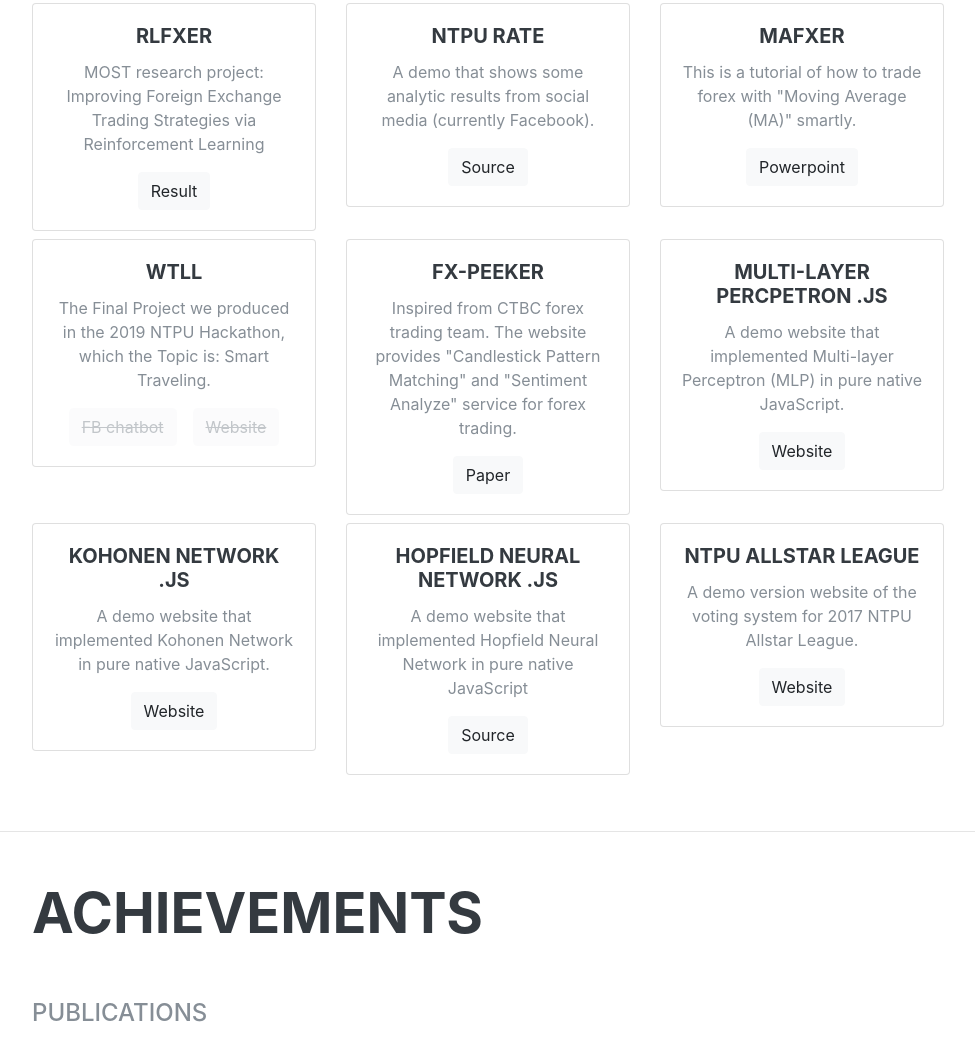
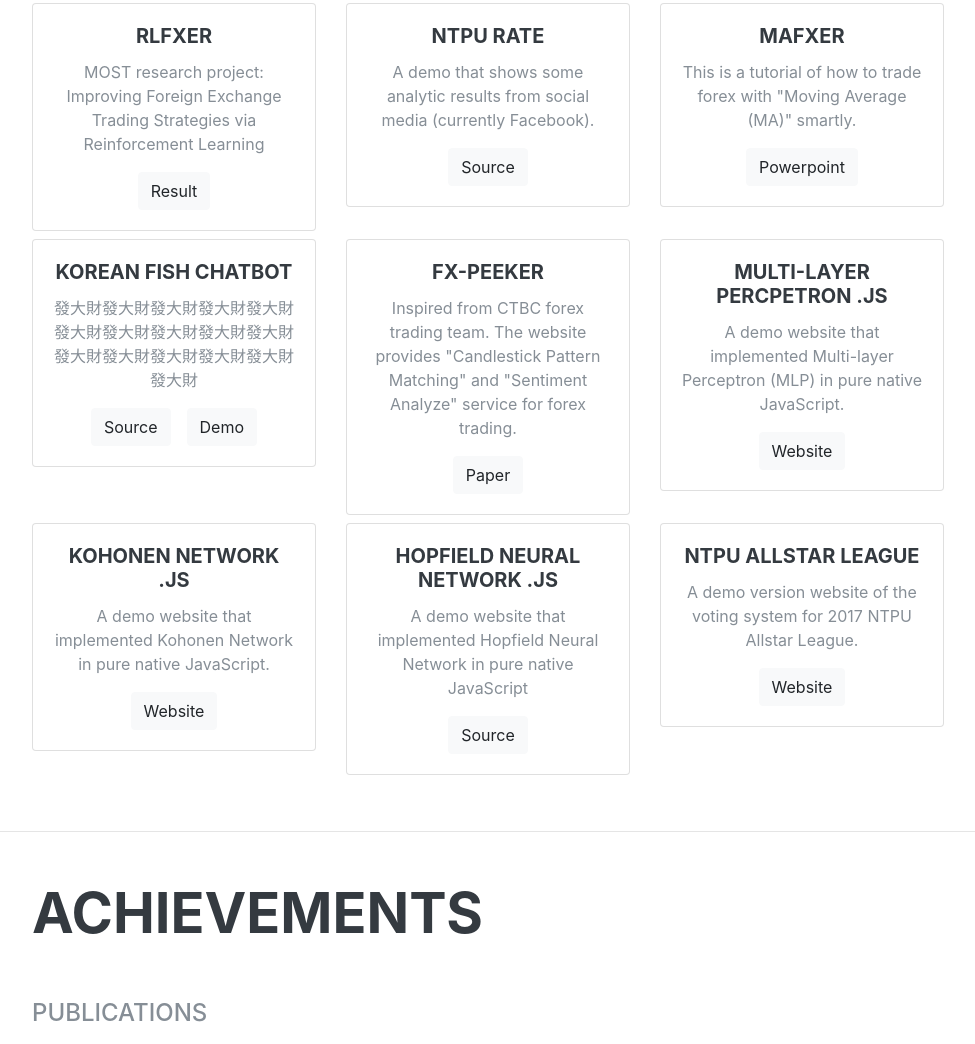
Before and after one commit to RainBoltz/ccwang, a plain HTML site: page index.html in a window 1280 px wide. Shown: the part 2646-3690 px from the top of the page, without its empty margins (288-1263 px from the left). Drawn offline with Linux system fonts and the light colour scheme; a web font is replaced by a local one.

Commit message:
Replace WTLL project to 韓國瑜問答機

```diff
--- a/index.html
+++ b/index.html
@@ -256,9 +256,9 @@
             <div class="card" style="text-align: center;">
               <!--<img class="card-img-top" src="img/profile.jpg" alt="loading...">-->
               <div class="card-body">
-                <h5 class="card-title">WTLL</h5>
-                <p class="card-text">The Final Project we produced in the 2019 NTPU Hackathon, which the Topic is: Smart Traveling.</p>
-                <a href="http://m.me/urWTLL" class="btn btn-light isDisabled" target="_blank">FB chatbot</a>&emsp;<a href="http://wtll.serveo.net/" class="btn btn-light isDisabled" target="_blank">Website</a>
+                <h5 class="card-title">Korean Fish Chatbot</h5>
+                <p class="card-text">發大財發大財發大財發大財發大財發大財發大財發大財發大財發大財發大財發大財發大財發大財發大財發大財</p>
+                <a href="https://github.com/RainBoltz/korean-fish-chatbot" class="btn btn-light" target="_blank">Source</a>&emsp;<a href="https://rainboltz.github.io/korean-fish-chatbot/" class="btn btn-light" target="_blank">Demo</a>
               </div>
             </div>
           </div>
```
